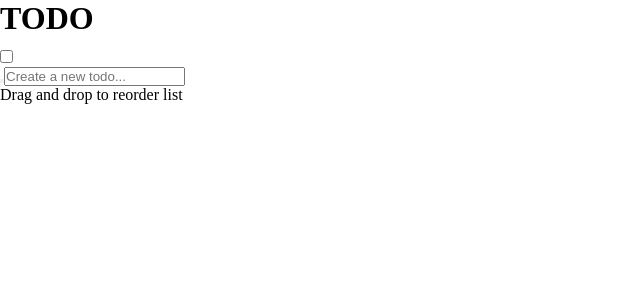
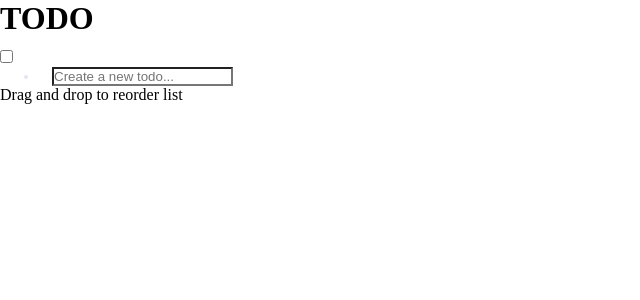
Before and after one commit to leandrho/todo-app-main-fmi, a React (Vite) app: page / in a window 1280 px wide. Shown: the top 300 px of the page, without its empty margins (0-640 px from the left). Built offline with nearby package versions, Linux system fonts and the light colour scheme.

Commit message:
styles TodoForm

```diff
--- /dev/null
+++ b/src/components/TodoForm.module.css
@@ -0,0 +1,32 @@
+
+.form{
+    display: flex;
+    width: var(--item-width);
+    background-color: var(--bg-main);
+    border-radius: 10px;
+    padding-inline: 1.5rem;
+}
+.container{
+    height: var(--item-height);
+    display: flex;
+    align-items: center;
+    gap: 1.5rem;
+}
+.btn{
+    background-color: transparent;
+    width: var(--check-size);
+    height: var(--check-size);
+    border: 2px solid var(--border-check);
+    border-radius: 50%;
+    cursor: pointer;
+}
+.btn:hover{
+    background: var(--bg-checked);
+    background-repeat: no-repeat;
+    border: none;
+}
+.newtodo{
+    display: block;
+    background-color: inherit;
+    color: var(--text-form);
+}
--- a/src/components/TodoForm.tsx
+++ b/src/components/TodoForm.tsx
@@ -1,5 +1,7 @@
 import { useRef } from "react";
 import { TodoItemType } from "../types";
+
+import c from './TodoForm.module.css'
 
 let globalID = 0;
 type TodoFormProps = {
@@ -27,17 +29,17 @@ export const TodoForm = ( { addTodo } :TodoFormProps) => {
   }
 
   return (
-    <form action="#" className="">
-      <div className="">
+    <form action="#" className={c.form}>
+      <div className={c.container}>
         <button aria-label="submit"
-                className=""
+                className={c.btn}
                 onClick={()=>handleSubmit()}
         />
         <input ref={input}
                aria-label="Enter new task"
                type="text"
                placeholder="Create a new todo..."
-               className=""
+               className={c.newtodo}
         />
       </div>
     </form>
```
